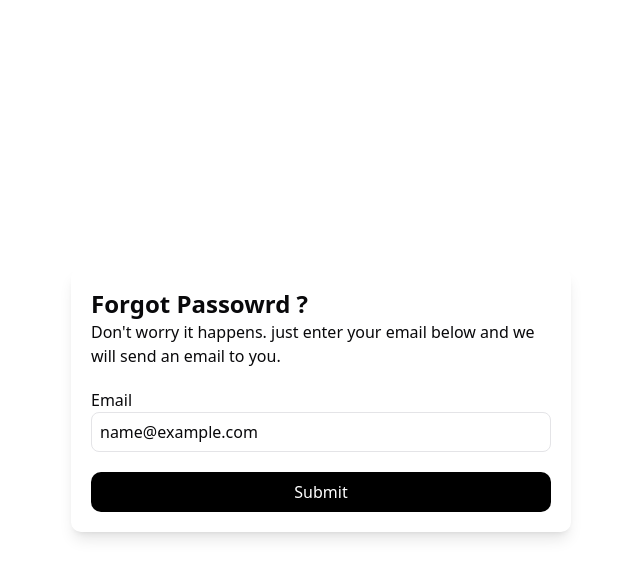
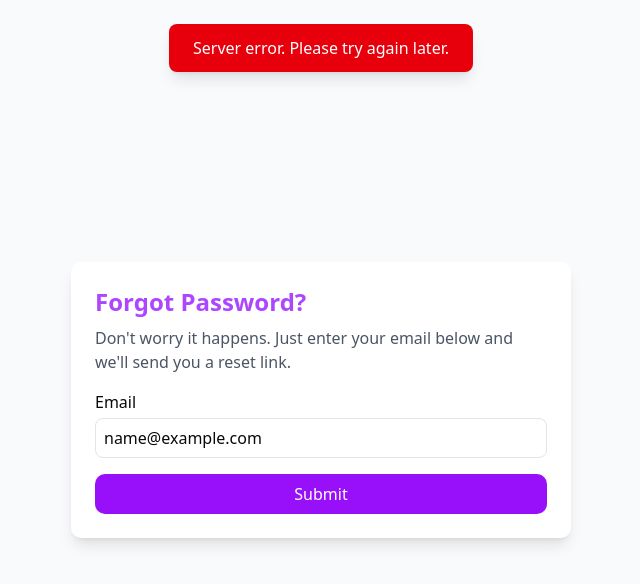
Before and after one commit to AyushKatre05/Replix, a Next.js app in the folder frontend/: page /forgot-password in a window 1280 px wide. Both pictures are taken after typing "name@example.com" into the empty fields and a click on the button "Submit". Shown: the top 584 px of the page, without its empty margins (319-959 px from the left). Built offline with nearby package versions, Linux system fonts and the light colour scheme; no server answers.

Commit message:
forgot passwaord custom toast

```diff
--- a/frontend/src/app/(auth)/forgot-password/page.tsx
+++ b/frontend/src/app/(auth)/forgot-password/page.tsx
@@ -1,65 +1,92 @@
 "use client";
 import React, { useState } from "react";
 import axios from "axios";
-import { ToastContainer, toast } from "react-toastify";
-import "react-toastify/dist/ReactToastify.css";
+
+type LoginErrorType = {
+  email?: string;
+};
 
 export default function ForgotPassword() {
   const [email, setEmail] = useState("");
   const [loading, setLoading] = useState(false);
   const [errors, setErrors] = useState<LoginErrorType>();
+  const [toast, setToast] = useState<{ show: boolean; message: string; type: "success" | "error" }>({
+    show: false,
+    message: "",
+    type: "success",
+  });
+
+  const showToast = (message: string, type: "success" | "error" = "success") => {
+    setToast({ show: true, message, type });
+    setTimeout(() => {
+      setToast({ show: false, message: "", type: "success" });
+    }, 4000);
+  };
 
   const submit = (event: React.FormEvent) => {
     event.preventDefault();
     setLoading(true);
+    setErrors({});
+
     axios
-      .post("/api/auth/forgot-password", { email: email })
+      .post("/api/auth/forgot-password", { email })
       .then((res) => {
         setLoading(false);
         const response = res.data;
-        if (response.status == 200) {
-          toast.success(response.message, { theme: "colored" });
-        } else if (response.status == 400) {
+        if (response.status === 200) {
+          showToast(response.message, "success");
+        } else if (response.status === 400) {
           setErrors(response.errors);
-        } else if (response.status == 500) {
-          toast.success(response.message, { theme: "colored" });
+          showToast(response.errors?.email || "Invalid input", "error");
+        } else if (response.status === 500) {
+          showToast(response.message || "Something went wrong", "error");
         }
       })
       .catch((err) => {
         setLoading(false);
-        console.log("The error is", err);
+        console.error("The error is", err);
+        showToast("Server error. Please try again later.", "error");
       });
   };
 
   return (
     <>
-      <ToastContainer />
-      <div className="h-screen w-screen flex justify-center items-center">
-        <div className="w-[500px] p-5 rounded-lg shadow-lg">
-          <h1 className="text-2xl font-bold">Forgot Passowrd ?</h1>
-          <p>
-            Don't worry it happens. just enter your email below and we will send
-            an email to you.
+      {/* Custom Toast */}
+      {toast.show && (
+        <div
+          className={`fixed top-6 left-1/2 transform -translate-x-1/2 z-50 px-6 py-3 rounded-md shadow-lg text-white transition-all duration-300 ${
+            toast.type === "success" ? "bg-green-600" : "bg-red-600"
+          }`}
+        >
+          {toast.message}
+        </div>
+      )}
+
+      {/* Main UI */}
+      <div className="h-screen w-screen flex justify-center items-center bg-gray-50">
+        <div className="w-[500px] p-6 rounded-lg shadow-lg bg-white">
+          <h1 className="text-2xl font-bold text-purple-500 mb-2">Forgot Password?</h1>
+          <p className="text-gray-600 mb-4">
+            Don&apos;t worry it happens. Just enter your email below and we&apos;ll send you a reset link.
           </p>
           <form onSubmit={submit}>
-            <div className="mt-5">
-              <label className="block">Email</label>
+            <div className="mb-4">
+              <label className="block mb-1 font-medium">Email</label>
               <input
                 type="email"
-                placeholder="tushar@gmail.com"
-                className="w-full h-10 p-2 border rounded-md outline-red-400"
+                placeholder="ayush@gmail.com"
+                className="w-full h-10 p-2 border rounded-md outline-purple-500 focus:ring-2 focus:ring-purple-400"
                 onChange={(event) => setEmail(event.target.value)}
+                value={email}
               />
-              <span className="text-red-500">{errors?.email}</span>
+              {errors?.email && <p className="text-red-500 text-sm mt-1">{errors.email}</p>}
             </div>
-            <div className="mt-5">
-              <button
-                className="w-full bg-black p-2 rounded-lg text-white"
-                disabled={loading}
-              >
-                {loading ? "Processing" : "Submit"}
-              </button>
-            </div>
+            <button
+              className="w-full bg-purple-600 hover:bg-purple-700 text-white p-2 rounded-lg transition"
+              disabled={loading}
+            >
+              {loading ? "Processing..." : "Submit"}
+            </button>
           </form>
         </div>
       </div>
```
